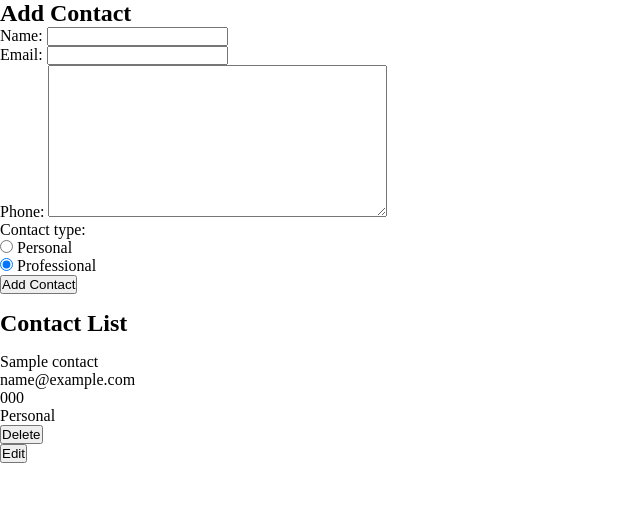
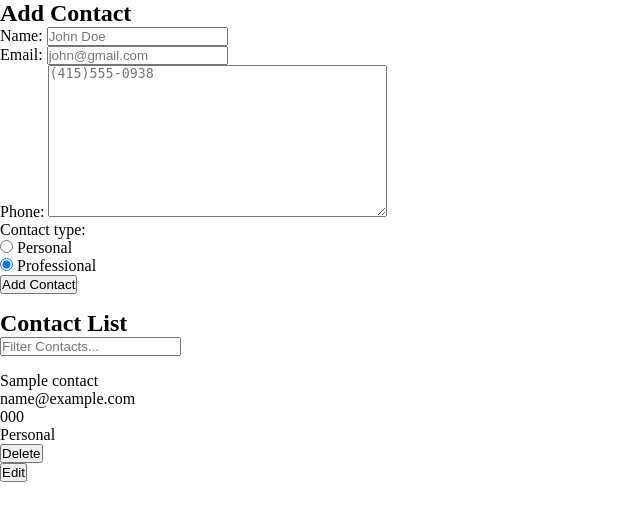
Before and after one commit to aemann2/contact_keeper, a Django app: page / in a window 1280 px wide. Shown: the part 34-555 px from the top of the page, without its empty margins (0-640 px from the left). Run offline with Django 4.2, Linux system fonts and the light colour scheme; a user stored in the database is signed in; tables that the repository leaves empty hold one stand-in row (values such as "Sample post").

Commit message:
added contact filtering

```diff
--- a/contact_keeper/forms.py
+++ b/contact_keeper/forms.py
@@ -1,4 +1,5 @@
 from django.forms import ModelForm, RadioSelect
+from django.core.exceptions import ValidationError
 from .models import Contact
 
 
@@ -6,7 +7,27 @@ class ContactForm(ModelForm):
     class Meta:
         model = Contact
         fields = ["name", "email", "phone", "contact_type"]
-        widgets = {"contact_type": RadioSelect}
+        widgets = {
+            "contact_type": RadioSelect,
+        }
+
+    # overwrite __init__ to set placeholder values
+    def __init__(self, *args, **kwargs):
+        super(ContactForm, self).__init__(*args, **kwargs)
+        self.fields["name"].widget.attrs["placeholder"] = "John Doe"
+        self.fields["email"].widget.attrs["placeholder"] = "john@gmail.com"
+        self.fields["phone"].widget.attrs["placeholder"] = "(415)555-0938"
+
+    # checking for duplicate entries
+    def clean(self):
+        data = self.cleaned_data
+        name = data["name"]
+        email = data["email"]
+        phone = data["phone"]
+        owner = self.owner
+        duplicate = Contact.objects.filter(name=name, email=email, phone=phone, owner=owner)
+        if duplicate:
+            raise ValidationError("This contact already exists")
 
     # commit named arg allows save to be delayed as we overwrite
     def save(self, commit=True):
--- a/contact_keeper/views.py
+++ b/contact_keeper/views.py
@@ -7,6 +7,7 @@ from django.contrib.auth.views import LoginView
 from django.contrib.auth.decorators import login_required
 from django.views.generic.base import TemplateView
 from django.views.generic import CreateView
+from django.db.models import Q
 from .models import Contact
 from .forms import ContactForm
 
@@ -14,20 +15,27 @@ from .forms import ContactForm
 @login_required
 def home(request):
     if request.POST:
-        # create form instance POST data, validate, attach user, and save
+        # create form instance w/ POST data, validate, attach user, and save
         form = ContactForm(request.POST)
+        form.owner = request.user
         if form.is_valid():
-            form.owner = request.user
             form.save()
             # reset form
             form = ContactForm()
     else:
         form = ContactForm()
-    all_contacts = Contact.objects.filter(owner=request.user)
-    context = {"contact_form": form, "contacts": all_contacts}
+    # getting contacts based on filter
+    filter = request.GET.get("filter")
+    contacts = Contact.objects.filter(owner=request.user)
+    if filter:
+        contacts = contacts.filter(
+            Q(name__icontains=filter) | Q(email__icontains=filter)
+        )
+    context = {"contact_form": form, "contacts": contacts, "filter": filter}
     return render(request, "home.html", context)
 
 
+@login_required
 def delete_contact(request, pk):
     contact = get_object_or_404(Contact, pk=pk)
     if request.POST:
@@ -36,10 +44,12 @@ def delete_contact(request, pk):
     return render(request, "home.html", {"contact": contact})
 
 
+@login_required
 def edit_contact(request, pk):
     contact = get_object_or_404(Contact, pk=pk)
     if request.POST:
         form = ContactForm(request.POST, instance=contact)
+        form.owner = request.user
         if form.is_valid():
             contact.save()
             form = ContactForm()
@@ -47,9 +57,9 @@ def edit_contact(request, pk):
     else:
         # using instance property to populate form w/ retrieved data from Contact model
         form = ContactForm(instance=contact)
-    all_contacts = Contact.objects.filter(owner=request.user)
+    contacts = Contact.objects.filter(owner=request.user)
     # pk added to context so we can access it in the template
-    context = {"contact_form": form, "contacts": all_contacts, "pk": pk}
+    context = {"contact_form": form, "contacts": contacts, "pk": pk}
     return render(request, "home.html", context)
 
 
@@ -82,7 +92,7 @@ class SignUp(CreateView):
         else:
             return redirect("/")
 
-
+@login_required
 def logout_view(request):
     logout(request)
     return redirect("/registration/login")
--- a/templates/home.html
+++ b/templates/home.html
@@ -21,8 +21,16 @@
 
 <div class='contacts'>
 	<h2>Contact List</h2>
+	<form action="/">
+		{% if filter %}
+		<input name="filter" value={{filter}} />
+		{% else %}
+		<input name="filter" placeholder="Filter Contacts..." />
+		{% endif %}
+	</form>
 		<div class='contact_cards'>
-			{% for contact in contacts  %}
+			{% if contacts %}
+				{% for contact in contacts  %}
 				<div class='contact_card'>
 					<ul class='contact_list'>
 						<li class='contact contact__name'>{{contact.name}}</li>
@@ -40,6 +48,9 @@
 					</ul>
 				</div>
 			{% endfor %}
+			{% else %}
+				<p>No contacts found with that filter</p>
+			{% endif %}
 	</div>
 </div>
 
```
